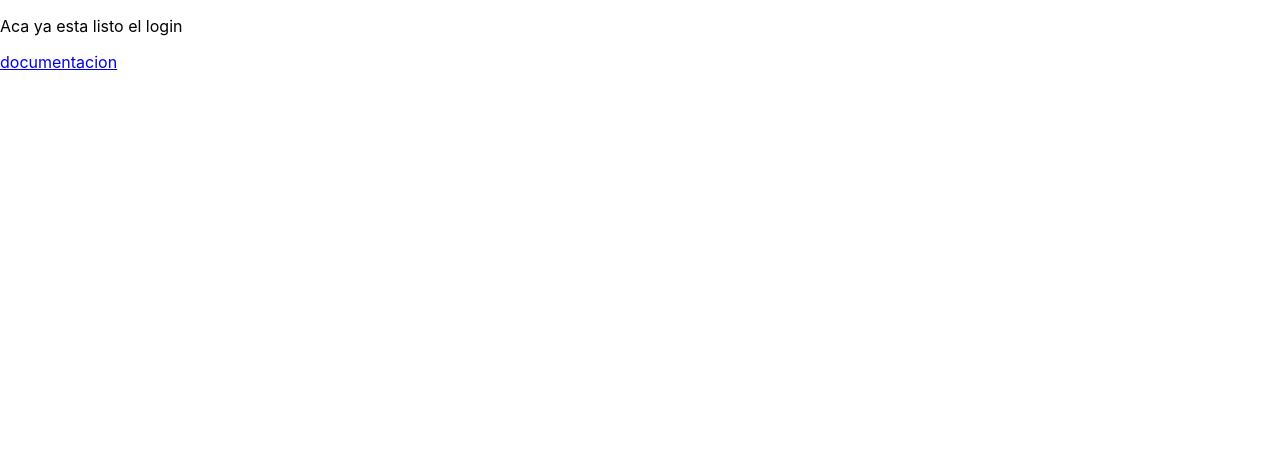
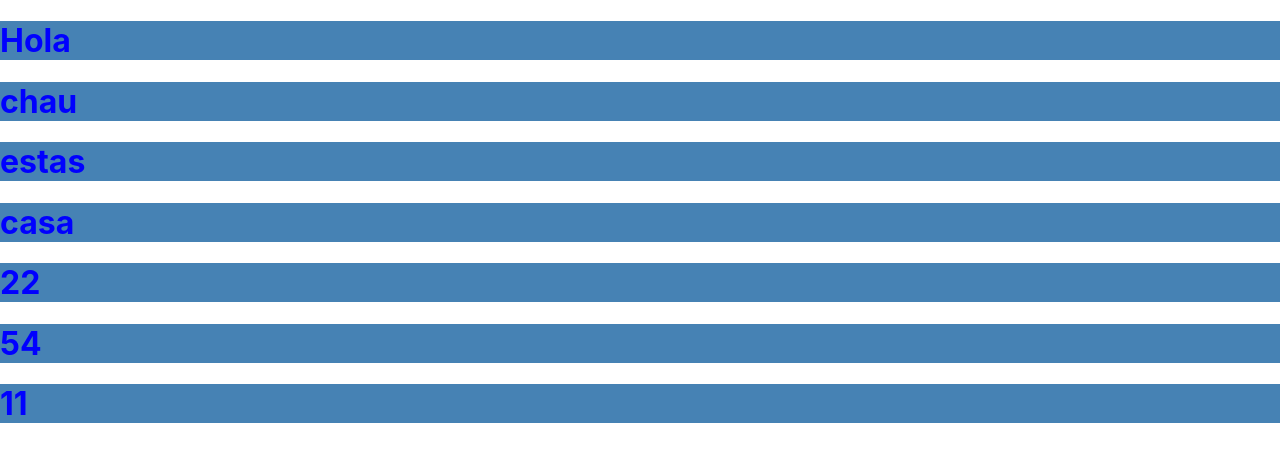
Before and after one commit to jorgeduje/coder-45090, a React (Create React App) app: page / in a window 1280 px wide. Shown: the top 462 px of the page. Built offline with nearby package versions, Linux system fonts and the light colour scheme.

Commit message:
clase 3 jsx e introduccion a componentes

```diff
--- a/src/App.js
+++ b/src/App.js
@@ -1,24 +1,29 @@
+
+import Navbar from "./components/Navbar/Navbar.jsx"
 
 
 function App() {
+
+  const apellido = "Duje"
+
+  const sumar = ()=>{
+    console.log( `Hola jorge ${apellido}`)
+  }
+
+
   return (
     <div className="App">
-      <header className="App-header">
-
-        <p>
-          Aca ya esta listo el login
-        </p>
-        <a
-          className="App-link"
-          href="https://reactjs.org"
-          target="_blank"
-          rel="noopener noreferrer"
-        >
-          documentacion
-        </a>
-      </header>
+        <Navbar title="Hola" sadsa/>
+        <Navbar title="chau" />
+        <Navbar title="estas" />
+        <Navbar title="casa" />
+        <Navbar title="22" />
+        <Navbar title="54" />
+        <Navbar title="11" />
     </div>
   );
 }
 
 export default App;
+
+// <Navbar uno=1 dos=2 /> === Navbar( 1, 2, 3)
--- /dev/null
+++ b/src/components/Navbar/Navbar.css
@@ -0,0 +1,3 @@
+.containerNavbar{
+    background-color: steelblue ;
+}
--- /dev/null
+++ b/src/components/Navbar/Navbar.jsx
@@ -0,0 +1,13 @@
+
+import "./Navbar.css"
+
+const Navbar = (props)=>{
+
+    return (
+        <div className="containerNavbar">
+            <h1 style={ {color:"blue"} }>{props.title}</h1>
+        </div>
+    )
+}
+
+export default Navbar
--- a/src/index.js
+++ b/src/index.js
@@ -6,7 +6,8 @@ import App from './App';
 
 const root = ReactDOM.createRoot(document.getElementById('root'));
 root.render(
-  <React.StrictMode>
     <App />
-  </React.StrictMode>
+    // App()
 );
+
+// App() === <App />
```
